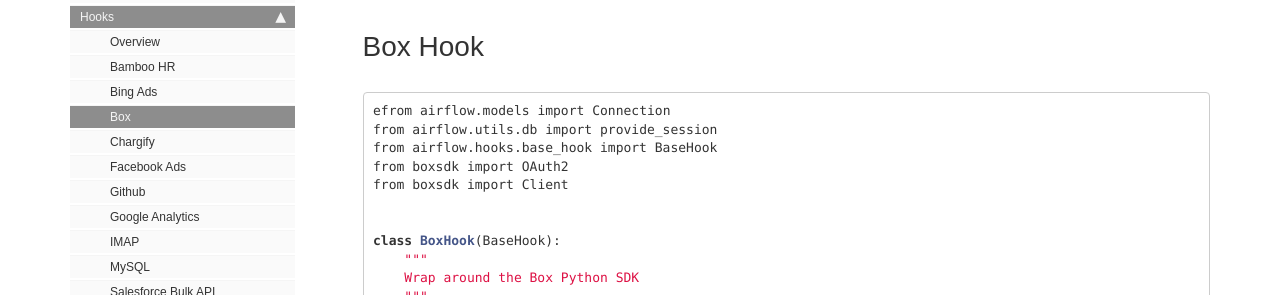
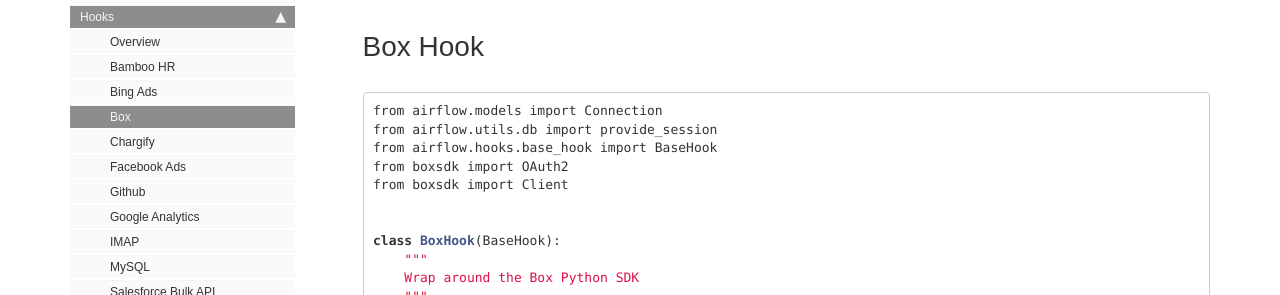
Before and after one commit to petedejoy/documentation, a Jekyll site: the page built from v2/apache_airflow/hooks/box.md, in a window 1280 px wide. Shown: the part 274-569 px from the top of the page. Built offline with Jekyll 4.4.1, drawn with Linux system fonts in a browser that asks for light colours; nearby versions of some CDN libraries; some web fonts are replaced; our own code applies the rules of GitHub Pages for plain Markdown files; comment, search, counter and statistics services are not loaded.

Commit message:
Fix typo in pasted code

```diff
--- a/v2/apache_airflow/hooks/box.md
+++ b/v2/apache_airflow/hooks/box.md
@@ -1,7 +1,7 @@
 ## Box Hook
 
 ~~~ python
-efrom airflow.models import Connection
+from airflow.models import Connection
 from airflow.utils.db import provide_session
 from airflow.hooks.base_hook import BaseHook
 from boxsdk import OAuth2
```
Also changed, not shown: v2/apache_airflow/hooks/astro-hooks.md (+1 -1 lines).
